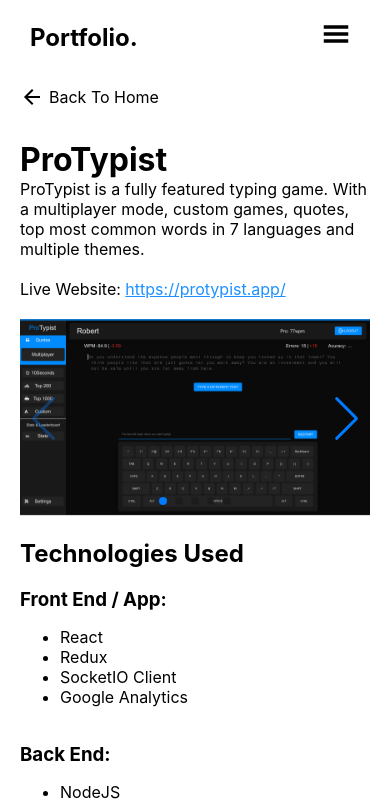
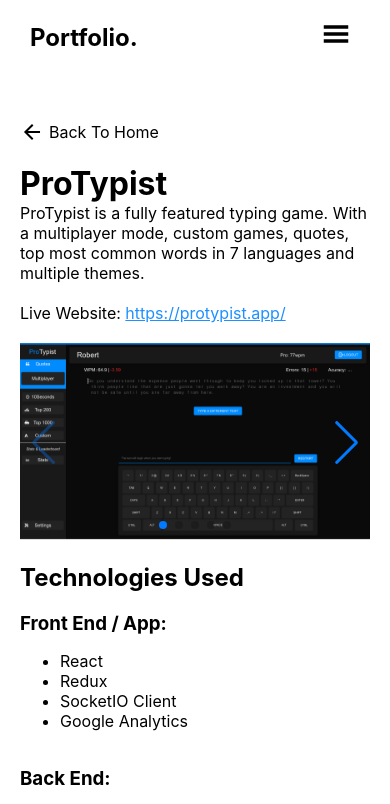
Before and after one commit to anthony-fdez/portfolio, a Next.js app: page /protypist in a window 390 px wide. Shown: the top 804 px of the page. Built offline with nearby package versions, Linux system fonts and the light colour scheme.

Commit message:
Fixed stylings

```diff
--- a/components/backToHomeButton/backToHomeButton.module.css
+++ b/components/backToHomeButton/backToHomeButton.module.css
@@ -3,7 +3,7 @@
     width: 1200px;
     margin: auto;
     color: black;
-    position: sticky;
+    /* position: sticky; */
     top: 90px;
     margin-left: -20px;
     z-index: 10;
@@ -34,13 +34,13 @@
     /* margin: auto; */
     width: 100vw;
     color: black;
-    position: fixed;
+    /* position: fixed; */
     top: 65px;
     left: 0px;
     z-index: 10;
     background-color: rgba(255, 255, 255, 0.8);
     backdrop-filter: blur(10px);
-    padding: 20px;
+    /* padding: 20px; */
   }
   .button {
     display: flex;
```
